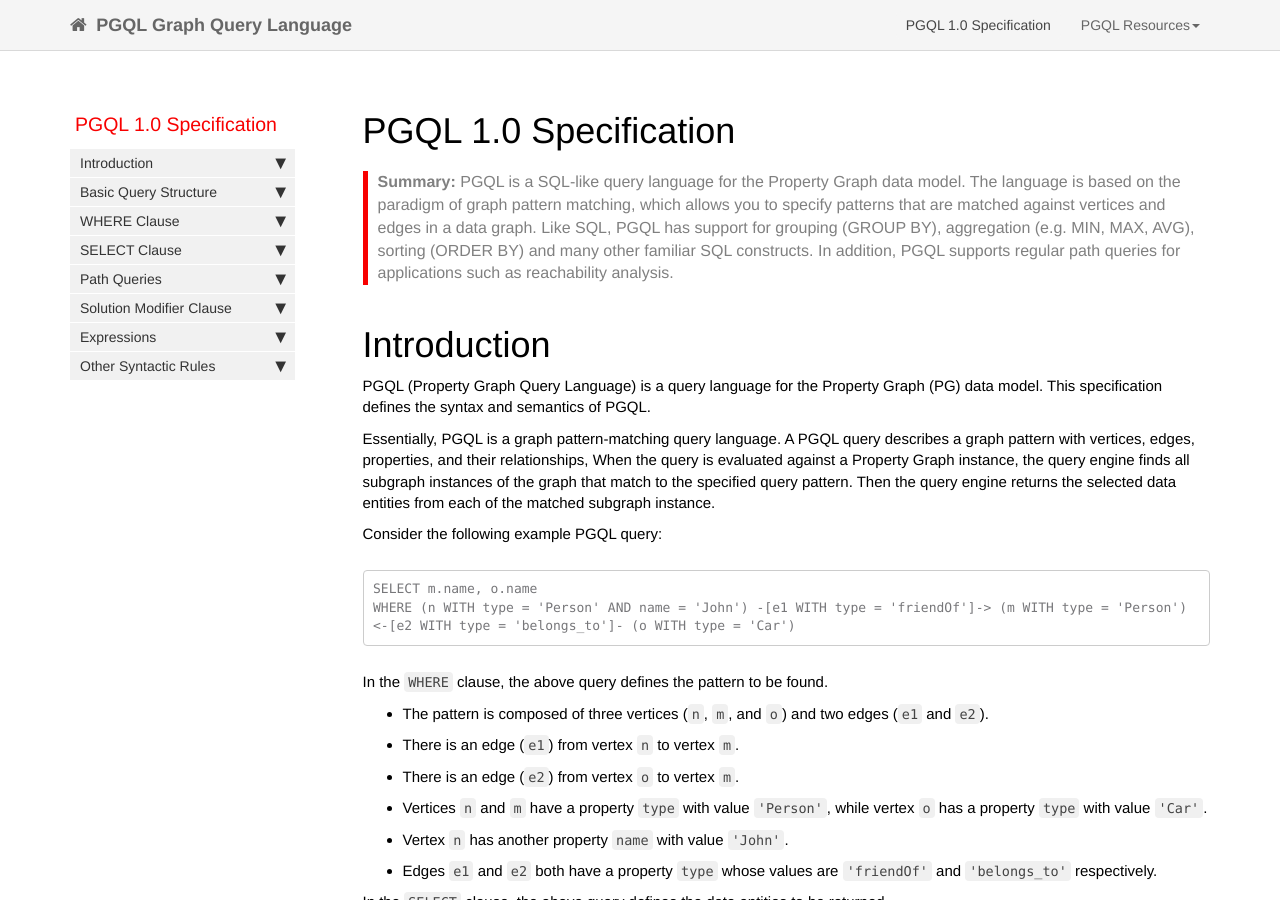
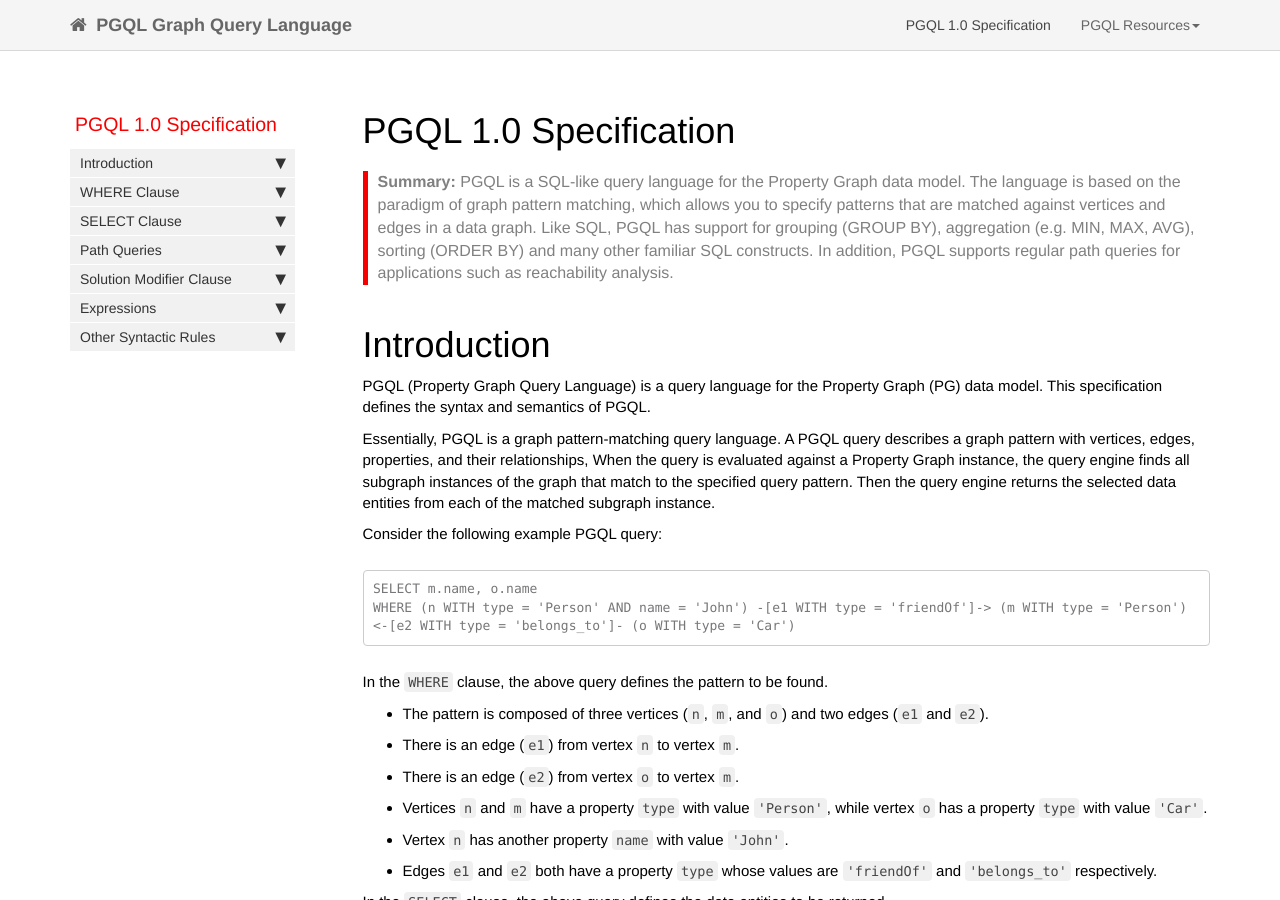
Before and after one commit to oracle/pgql-lang, a Jekyll site: the page built from pages/pgql-1.0-spec.md, in a window 1280 px wide and 900 px high. Built offline with Jekyll 4.4.1, drawn with Linux system fonts in a browser that asks for light colours; nearby versions of some CDN libraries; comment, search, counter and statistics services are not loaded.

Commit message:
Merged introduction with basic query structure

```diff
--- a/pages/pgql-1.0-spec.md
+++ b/pages/pgql-1.0-spec.md
@@ -34,7 +34,7 @@
 
 - For each of the matched subgraph, the query returns the property name of vertex `m` and the property name of vertex `o`.
 
-# Basic Query Structure
+## Basic Query Structure
 
 The syntax structure of PGQL resembles that of SQL (Standard Query Language) of relational database systems. A basic PGQL query consists of the following three clauses:
 
```
Also changed, not shown: _data/sidebars/home_sidebar.yml (+4 -3 lines), README.md.
